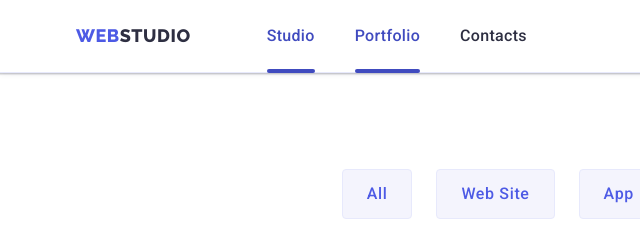
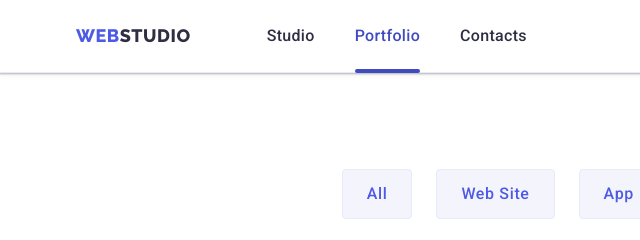
Before and after one commit to AndriiRusyn/goit-markup-hw-06, a plain HTML site: page portfolio.html in a window 1280 px wide. Shown: the top 240 px of the page, 0-640 px from the left. Drawn offline with nearby package versions, Linux system fonts and the light colour scheme.

Commit message:
removing class current from site navigation

```diff
--- a/portfolio.html
+++ b/portfolio.html
@@ -31,7 +31,7 @@
           >
           <ul class="site-nav list">
             <li class="item site-nav-item">
-              <a href="./studio.html" class="menu-link current link">Studio</a>
+              <a href="./studio.html" class="menu-link link">Studio</a>
             </li>
             <li class="item site-nav-item">
               <a href="./portfolio.html" class="menu-link current link">Portfolio</a>
```
